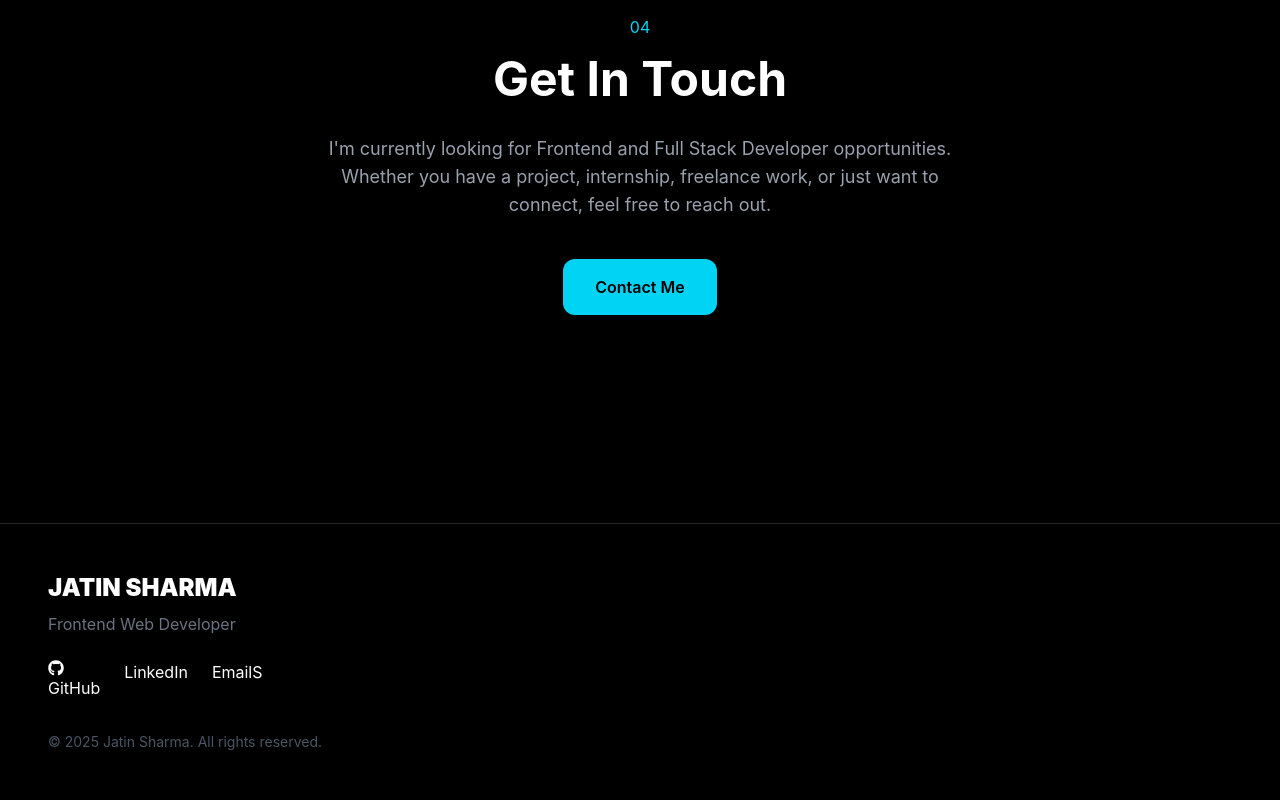
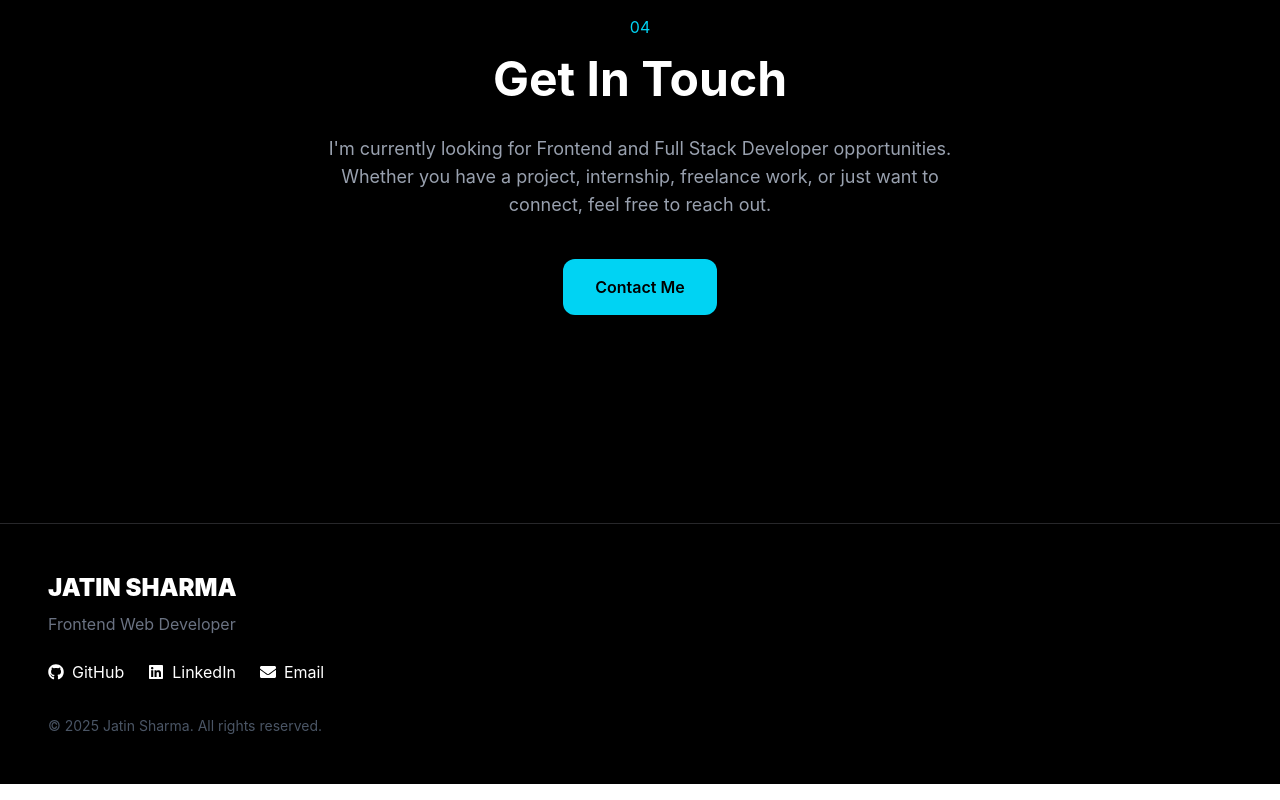
Before and after one commit to stackedbyjatin/portfolio, a React app: page / in a window 1280 px wide. Shown: the part 4845-5645 px from the top of the page. Built offline with nearby package versions, Linux system fonts and the light colour scheme; the HTML template or start-up script is replaced by a standard one.

Commit message:
Final portfolio polish

```diff
--- a/src/components/Footer.jsx
+++ b/src/components/Footer.jsx
@@ -19,7 +19,7 @@ export default function Footer() {
     href="https://github.com/stackedbyjatin"
     target="_blank"
     rel="noopener noreferrer"
-            className="hover:text-cyan-400 transition"
+    className="flex items-center gap-2 hover:text-cyan-400 transition"
   >
     <FaGithub />
     GitHub
@@ -29,16 +29,18 @@ export default function Footer() {
     href="https://www.linkedin.com/in/jatin-sharma-428686411/"
     target="_blank"
     rel="noopener noreferrer"
-            className="hover:text-cyan-400 transition"
+    className="flex items-center gap-2 hover:text-cyan-400 transition"
   >
+    <FaLinkedin />
     LinkedIn
   </a>
 
   <a
-            href="mailto:stackedbyjatin@gmail.com"
-            className="hover:text-cyan-400 transition"
+    href="mailto:stackedbyjatinS@gmail.com"
+    className="flex items-center gap-2 hover:text-cyan-400 transition"
   >
-            EmailS
+    <FaEnvelope />
+    Email
   </a>
 
 </div>
```
Lines whose indentation alone changed are shown as unchanged.
